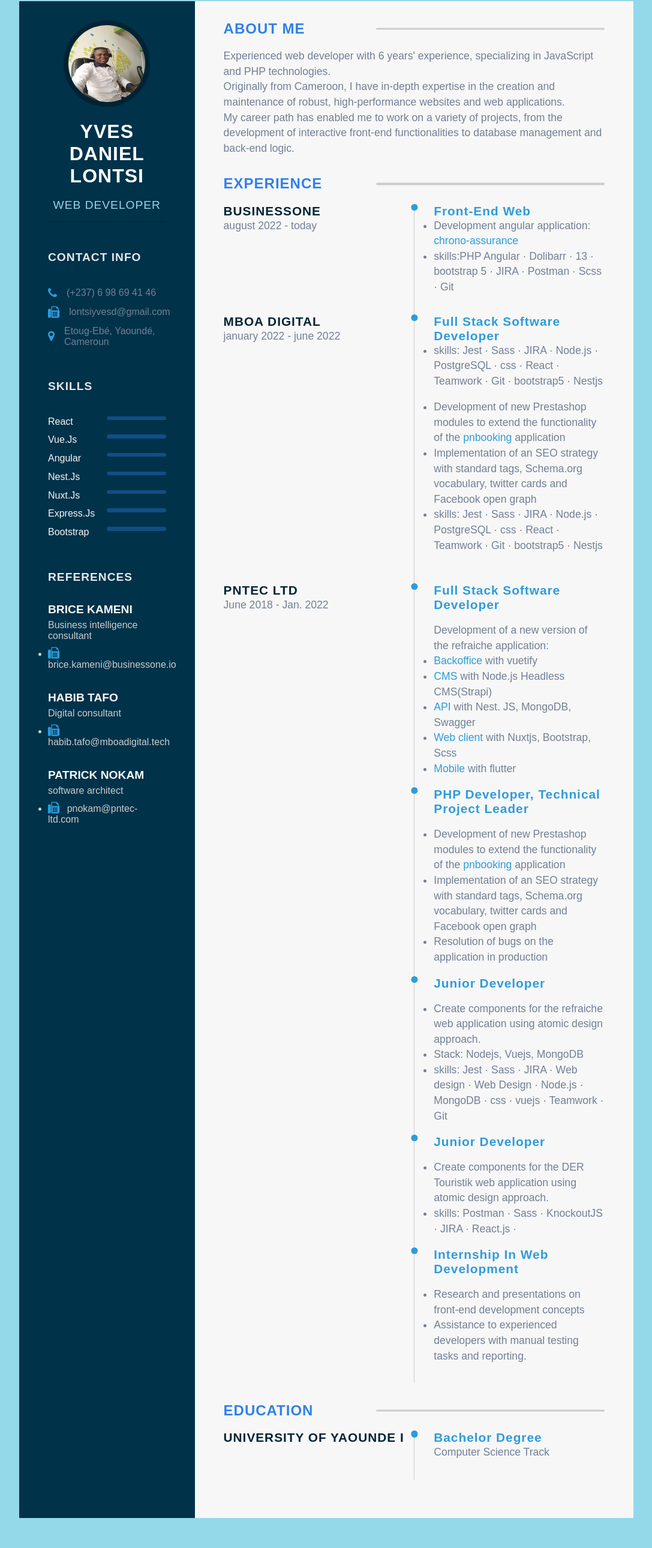
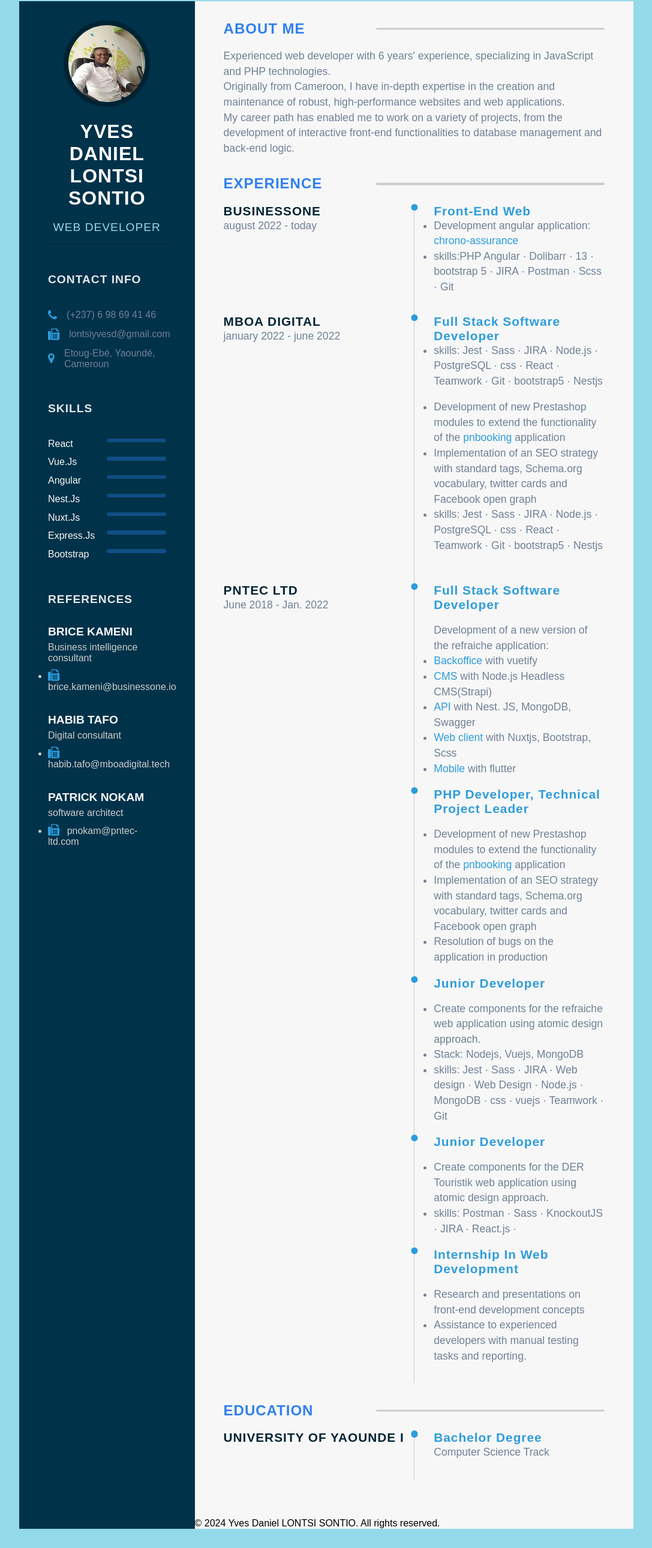
Before and after one commit to lontsiyves/yveslontsi, a plain HTML site: page index.html in a window 1280 px wide. Shown: the part 30-2610 px from the top of the page at 60% size, without its empty margins (96-1183 px from the left). Drawn offline with Linux system fonts and the light colour scheme.

Commit message:
Update index.html

```diff
--- a/index.html
+++ b/index.html
@@ -20,7 +20,7 @@
           <div class="image">
             <img src="./avatar.JPG" alt="" />
           </div>
-          <h2 class="name">Yves Daniel LONTSI</h2>
+          <h6 class="name">Yves Daniel LONTSI SONTIO</h6>
           <p class="career">web developer</p>
         </div>
         <div class="contact-info">
@@ -271,8 +271,13 @@ Cameroun
           </div>
         </section>
       </div>
+      <footer class="footer">
+        <p>© 2024 Yves Daniel LONTSI SONTIO. All rights reserved.</p>
+      </footer>
     </section>
+
   </main>
+
 </body>
 
 </html>
```
